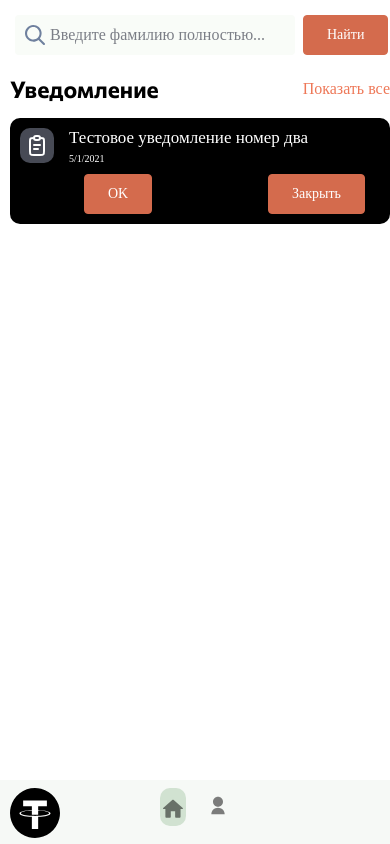
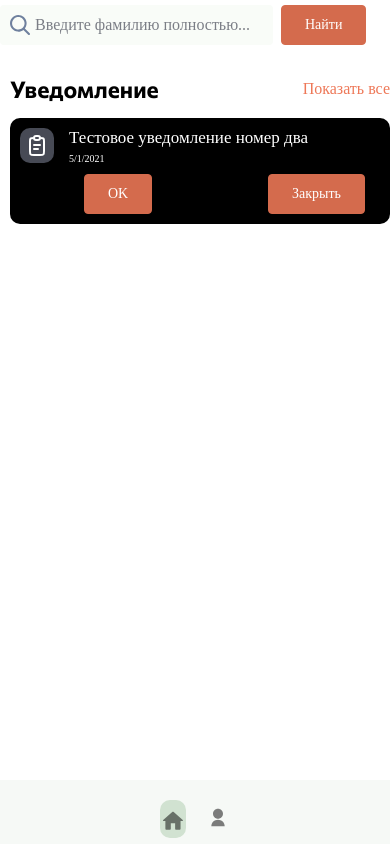
Before and after one commit to franze6/puppy-project, a React app: page /main in a window 390 px wide. Built offline with nearby package versions, Linux system fonts and the light colour scheme; a web font is replaced by a local one.

Commit message:
FIX: all adaptability table

```diff
--- a/src/App.scss
+++ b/src/App.scss
@@ -22,7 +22,6 @@
 }
 
 .content {
-  // margin-left: 100px;
   margin-left: 0;
   transition: all 900ms cubic-bezier(0.8, 0, 0.33, 1);
 }
@@ -34,7 +33,6 @@
 
 .search {
   width: 100%;
-  height: 70px;
   position: fixed;
   left: 100px;
   background-color: #ffffff;
--- a/src/Components/PersonDetail/PersonDetail.scss
+++ b/src/Components/PersonDetail/PersonDetail.scss
@@ -145,7 +145,7 @@ body {
 
 @media (max-width: 700px) {
   .container {
-    max-width: 300px;
+    max-width: 100vw;
     padding: 5px;
   }
 
@@ -179,11 +179,15 @@ body {
   .header__link {
     margin-top: 10px;
     flex-direction: row;
-    justify-content: center;
+    justify-content: start;
     margin-left: 0;
   }
   .label_contact {
     margin-left: 2px;
     width: 15px;
   }
+  .text {
+    width: 60px;
+    justify-content: center;
+  }
 }
--- a/src/Components/Search/InputSearch/InputSearch.scss
+++ b/src/Components/Search/InputSearch/InputSearch.scss
@@ -21,3 +21,12 @@
     border: none;
   }
 }
+
+@media (max-width: 700px) {
+  .searchInput {
+    width: 70vw;
+  }
+  .rectangle {
+    max-width: 100vw;
+  }
+}
--- a/src/Components/Search/Search.scss
+++ b/src/Components/Search/Search.scss
@@ -7,3 +7,10 @@
     margin-left: 8px;
   }
 }
+
+@media (max-width: 700px) {
+  .fieldSearch {
+    margin: 5px 0;
+    max-width: 100vw;
+  }
+}
--- a/src/Components/SidePanel/SidePanel.scss
+++ b/src/Components/SidePanel/SidePanel.scss
@@ -7,7 +7,7 @@
   bottom: 0;
   margin: 0;
   transition: all 800ms cubic-bezier(0.8, 0, 0.5, 1);
-  z-index: 1;
+  z-index: 2;
 }
 
 .open {
@@ -36,7 +36,6 @@
   padding: 3px;
   border-radius: 10px;
   background-color: #d1e2d1;
-  // transition: 0.6s;
 }
 
 .menu_list {
@@ -126,16 +125,16 @@
   }
 
   .logo_item {
-    display: flex;
-    justify-content: flex-start;
-    margin-left: 10px;
-    margin-top: 8px;
+    display: none;
+    // justify-content: flex-start;
+    // margin-left: 10px;
+    // margin-top: 8px;
   }
 
   .menu {
     flex-direction: row;
     display: flex;
-    margin-top: -70px;
+    margin-top: 0;
   }
 
   .menu_list {
@@ -147,12 +146,15 @@
     margin-left: 0;
   }
 
+  .text_menu {
+    display: flex;
+    top: -200px;
+  }
+
   .menu_item:hover {
     & .icon {
-      height: 40px;
-      width: 40px;
-      transition: 0.6s;
-      margin-top: 5px;
+      height: 20px;
+      width: 20px;
       margin-left: 0;
     }
   }
--- a/src/Components/Table/Table.scss
+++ b/src/Components/Table/Table.scss
@@ -5,6 +5,7 @@
   font-size: 16px;
   background-color: #e0ebe0;
   border-radius: 10px;
+  margin-top: 10px;
 }
 
 .buttonAdd {
--- a/src/Components/TimeLine/Timeline.scss
+++ b/src/Components/TimeLine/Timeline.scss
@@ -1,6 +1,5 @@
 .timeline {
   margin-top: 10px;
-  margin-bottom: 10px;
   padding-left: 15px;
   padding-bottom: 5px;
   background-color: #f6f9f6;
@@ -85,6 +84,6 @@
 
 @media (max-width: 700px) {
   .timeline {
-    max-width: 300px;
+    max-width: 100vw;
   }
 }
--- a/src/Pages/AddressPage/AddressPage.scss
+++ b/src/Pages/AddressPage/AddressPage.scss
@@ -13,6 +13,6 @@
 
 @media (max-width: 700px) {
   .page {
-    max-width: 300px;
+    max-width: 100vw;
   }
 }
--- a/src/Pages/ContactDetailsPage/ContactDetailsPage.scss
+++ b/src/Pages/ContactDetailsPage/ContactDetailsPage.scss
@@ -12,6 +12,6 @@
 
 @media (max-width: 700px) {
   .page {
-    max-width: 300px;
+    max-width: 100vw;
   }
 }
--- a/src/Pages/PassportPage/PassportPage.scss
+++ b/src/Pages/PassportPage/PassportPage.scss
@@ -13,6 +13,6 @@
 
 @media (max-width: 700px) {
   .page {
-    max-width: 300px;
+    max-width: 100vw;
   }
 }
--- a/src/Pages/PersonPage/PesonPage.scss
+++ b/src/Pages/PersonPage/PesonPage.scss
@@ -19,6 +19,6 @@
 
 @media (max-width: 700px) {
   .page {
-    max-width: 300px;
+    max-width: 100vw;
   }
 }
```
